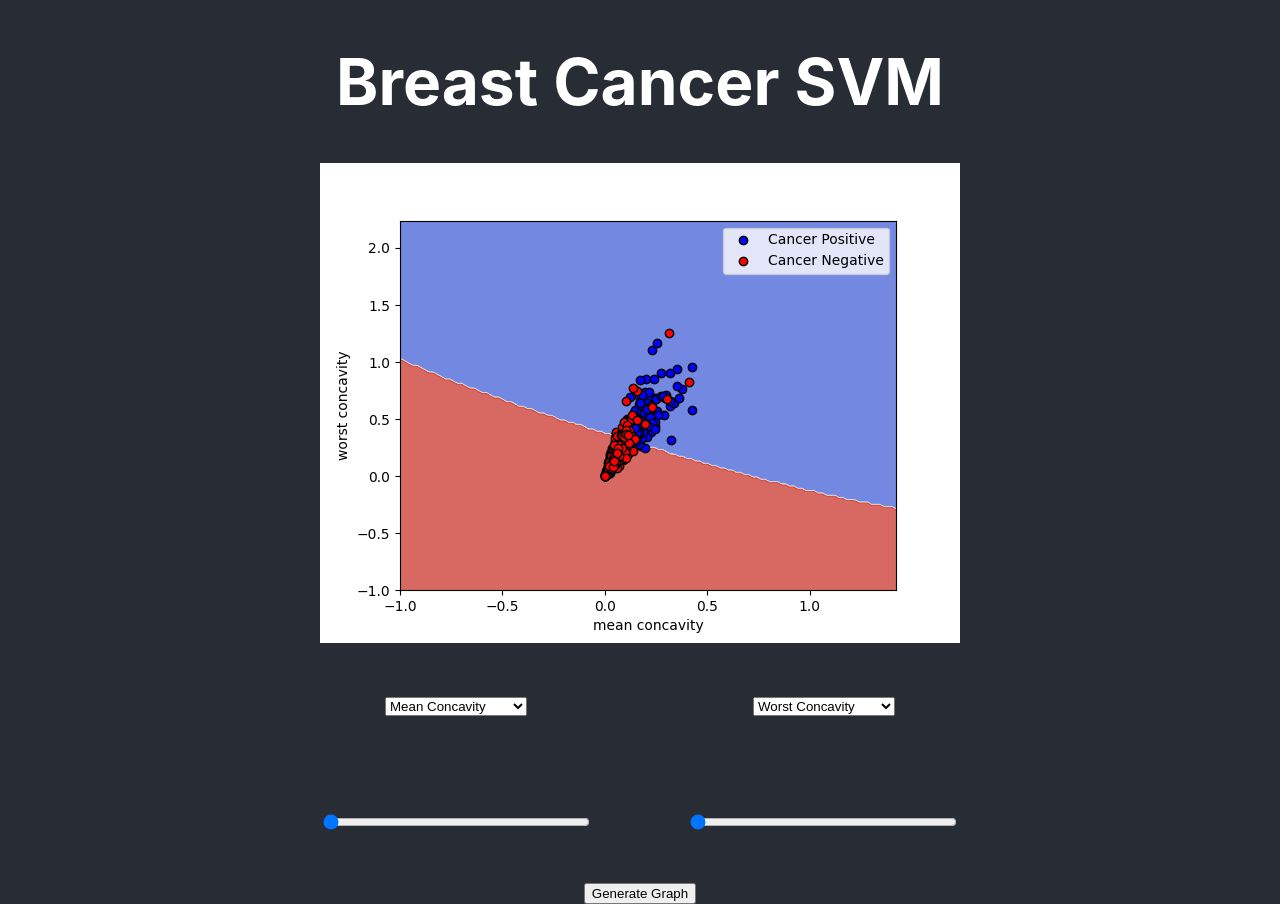
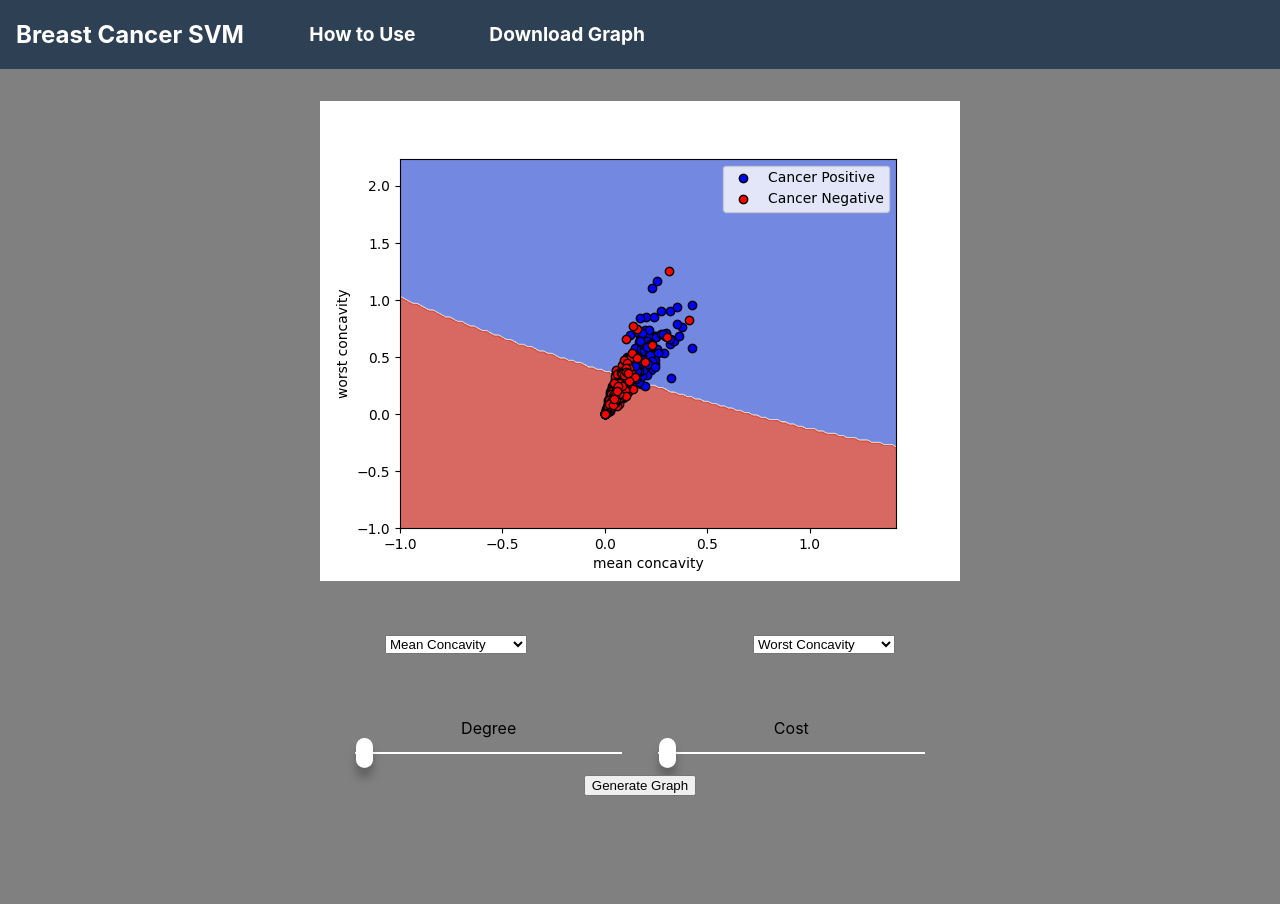
Before and after one commit to rdey0/Breast-Cancer-Support-Vector-Machine, a React (Create React App) app in the folder client/: page / in a window 1280 px wide. After the commit the page ends 800 px from the top, so only its background shows below. Built offline with nearby package versions, Linux system fonts and the light colour scheme.

Commit message:
edit slider style

```diff
--- a/client/src/App.css
+++ b/client/src/App.css
@@ -1,6 +1,12 @@
 /* Fonts and Colors */
+:root {
+  --background:gray;
+  --header: #2e4054;
+  --accent: #1ab394;
+}
+
 html{
-  background-color: #282c34;
+  background-color: var(--background);
 }
 
 .App{
@@ -22,9 +28,27 @@ html{
 
 .App-header {
   display: flex;
+  color: white;
+  background-color: var(--header);
+  margin-bottom: 2em;
+}
+
+.header-item, .header-title {
+  padding: 0 1em 0;
+  display: flex;
   justify-content: center;
-  font-size: 2em;
-  color: white;
+  align-items: center;
+}
+
+.header-item:hover{
+  background-color: var(--accent);
+  cursor: pointer;
+}
+
+.header-item div{
+  width: 9em;
+  font-size: 1.2em;
+  font-weight: bold;
 }
 
 .parameter-selectors {
@@ -44,8 +68,57 @@ html{
 }
 
 .slide-container {
-  padding: 3em;
+  padding: 1em;
 
+}
+.slider::-webkit-slider-runnable-track {
+  width: 100%;
+  height: 1px;
+  cursor: pointer;
+  box-shadow: none;
+  background: #ffffff;
+  border-radius: 0px;
+  border: 1px solid white;
+}
+.slider::-moz-range-track {
+  width: 100%;
+  height: 1px;
+  cursor: pointer;
+  box-shadow: none;
+  background: #ffffff;
+  border-radius: 0px;
+  border: 1px solid white;
+}
+.slider::-webkit-slider-thumb {
+  box-shadow: none;
+  border: 0px solid #ffffff;
+  box-shadow: 0px 10px 10px rgba(0,0,0,0.25);
+  height: 30px;
+  width: 17px;
+  border-radius: 22px;
+  background: rgba(255,255,255,1);
+  cursor: pointer;
+  -webkit-appearance: none;
+  margin-top: -15px;
+}
+
+.slide::-moz-range-thumb {
+  box-shadow: none;
+  border: 0px solid #ffffff;
+  box-shadow: 0px 10px 10px rgba(0,0,0,0.25);
+  height: 30px;
+  width: 17px;
+  border-radius: 22px;
+  background: rgba(255,255,255,1);
+  cursor: pointer;
+  -webkit-appearance: none;
+  margin-top: -15px;
+}
+.slider {
+  -webkit-appearance: none;
+  appearance: none;
+  outline: none;
+  width: 20em;
 }
 
 .controls {
@@ -53,11 +126,6 @@ html{
   flex-direction: column;
   justify-content: center;
 }
-
-.slider {
-  width: 20em;
-}
-
 /* Mouse-over effects */
 .slider:hover {
   opacity: 1; /* Fully shown on mouse-over */
--- a/client/src/App.js
+++ b/client/src/App.js
@@ -3,7 +3,7 @@ import './App.css';
 import graph_img from './graph_img/graph.png'
 import Select from './components/select_box.js'
 import Slider from './components/slider.js'
-
+import Header from './components/header.js'
 class App extends React.Component {
   state = {
     plot_src: graph_img,
@@ -64,23 +64,19 @@ class App extends React.Component {
 
     return (
       <div className="App">
-
-        <div className="App-header">
-          <h1>Breast Cancer SVM</h1>
-        </div>
-
+        <Header/>
         <div className='gui-container'>
           <div className='svm-display'>
             <img src={this.state.plot_src} alt='graph'/>
           </div>
           <div className='controls'>
             <div className='parameter-selectors'>
-              <Select id='x_var' variable_name='mean concavity' onChange={this.handle_field_change}/>
-              <Select id='y_var' variable_name='worst concavity' onChange={this.handle_field_change}/>
+              <Select label='X Variable' id='x_var' variable_name='mean concavity' onChange={this.handle_field_change}/>
+              <Select label='Y Variable' id='y_var' variable_name='worst concavity' onChange={this.handle_field_change}/>
             </div>
             <div className='parameter-sliders'>
-              <Slider id='degree' min='1' max='5' onChange={this.handle_field_change}/>
-              <Slider id='cost' min='1' max='10' onChange={this.handle_field_change}/>
+              <Slider label='Degree' id='degree' min='1' max='5' onChange={this.handle_field_change}/>
+              <Slider label='Cost' id='cost' min='1' max='10' onChange={this.handle_field_change}/>
             </div>
             <div>
               <button type='button' onClick={this.refresh_graph}>Generate Graph</button>
--- /dev/null
+++ b/client/src/components/header.js
@@ -0,0 +1,19 @@
+import React from 'react';
+
+
+export default function Header (){
+    return (
+        <div className="App-header">
+            <div className='header-title'>
+                <h2>Breast Cancer SVM</h2>
+            </div>
+            <div className='header-item'>
+                <div>How to Use</div>
+            </div>
+            <div className='header-item'>
+                <div>Download Graph</div>
+            </div>
+        </div>
+    )
+
+}
--- a/client/src/components/select_box.js
+++ b/client/src/components/select_box.js
@@ -17,6 +17,7 @@ export default class select_box extends React.Component {
 
     render() {
         return(
+
             <div className='selector-container'>
                 <select value={this.state.value} onChange={this.handleChange}>
                     <option value='mean concavity'>Mean Concavity</option>
@@ -27,6 +28,7 @@ export default class select_box extends React.Component {
                     <option value='worst compactness'>Worst Compactness</option>
                 </select>
             </div>
+
         )
     }
 }
--- a/client/src/components/slider.js
+++ b/client/src/components/slider.js
@@ -18,6 +18,7 @@ export default class slider extends React.Component {
     render(){
         return (
             <div className='slide-container'>
+                <div>{this.props.label}</div>
                 <input id={this.props.id} className="slider" type="range" min={this.props.min} max={this.props.max}
                     value={this.state.value} onChange={this.handleChange}/>
             </div>
```
Also changed, not shown: 2 other files (tests, documents, lock files or other folders).
